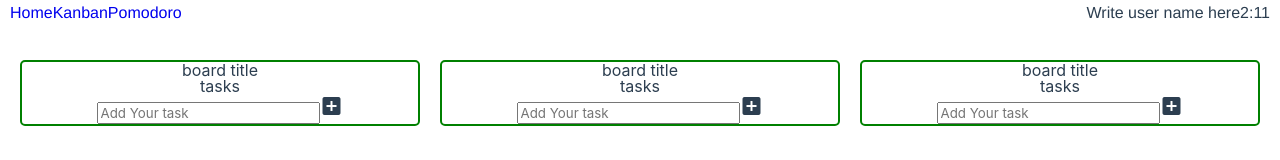
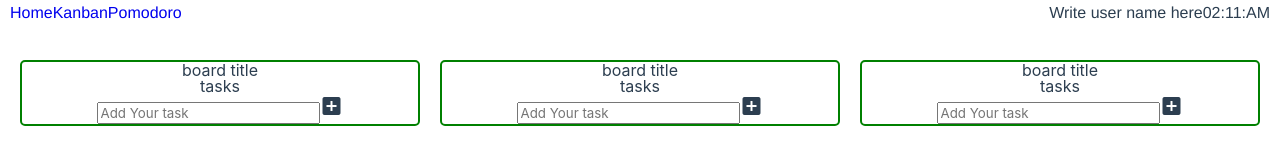
Before and after one commit to namhoonchoe/Vue-productivity, a Vue app: page /#/Kanban in a window 1280 px wide. Shown: the top 160 px of the page. Built offline with nearby package versions, Linux system fonts and the light colour scheme.

Commit message:
clock component #2
add computed property for 0

```diff
--- a/src/components/Clock.vue
+++ b/src/components/Clock.vue
@@ -1,6 +1,6 @@
 <template>
     <div class="clockContainer">
-        {{hours}}:{{minutes}}
+      {{hourContainer}}:{{minutesContainer}}:{{hoursystem}}
     </div>
 </template>
 
@@ -10,11 +10,16 @@ export default {
       return {
         hours:'',
         minutes:'',
-          seconds:'',
+        hoursystem:'',
       }
     },
     computed:{
-
+      hourContainer(){
+        return this.hours > 10 ? (this.hours) : (`0${this.hours}`)
+      },
+      minutesContainer(){
+        return  this.minutes > 10 ? (this.minutes) : (`0${this.minutes}`)
+      }
     },
     methods:{
       getTime() {
@@ -23,7 +28,11 @@ export default {
           this.minutes = date.getMinutes()
       }
     },
-
+    watch:{
+      hours(now){
+        now > 12 ? (this.hoursystem = "PM") : (this.hoursystem = "AM")
+      }
+    },
     mounted() {
       this.clock = setInterval(this.getTime,1000)
 
```
Lines whose indentation alone changed are shown as unchanged.
